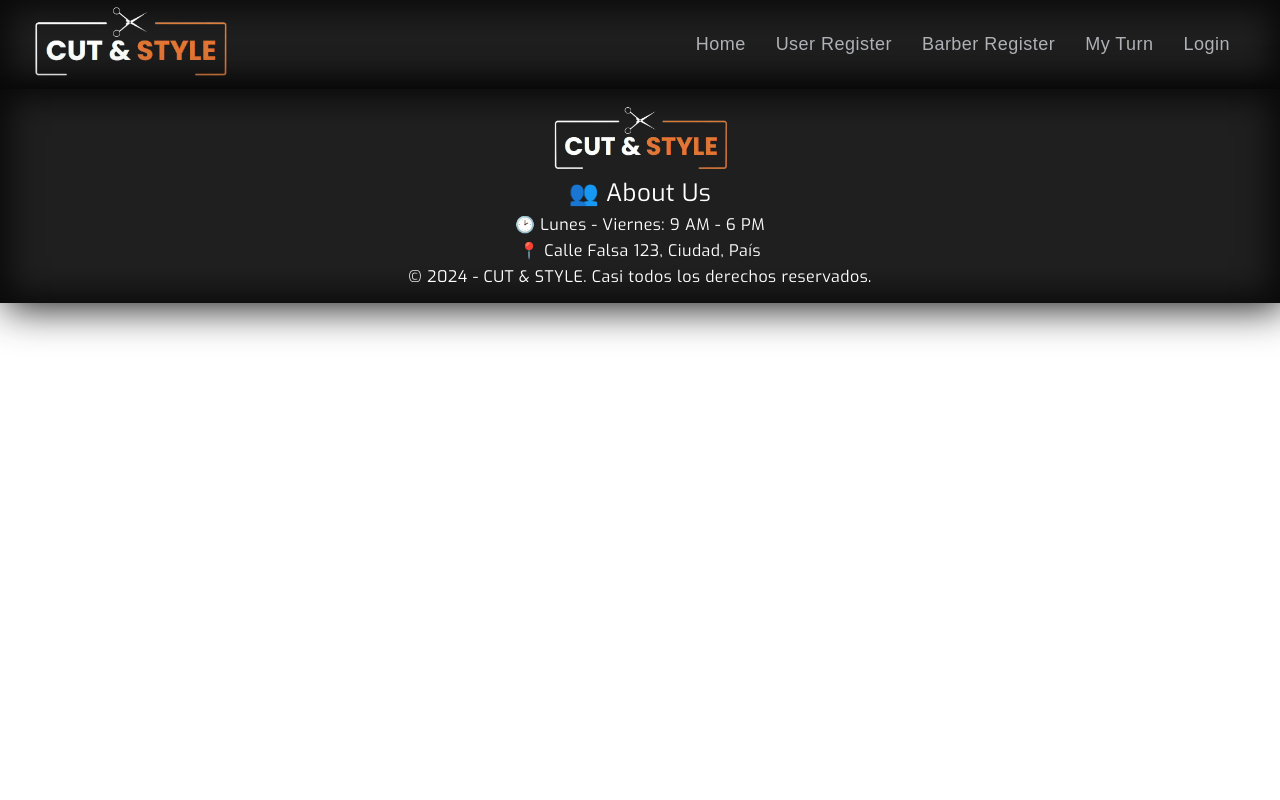
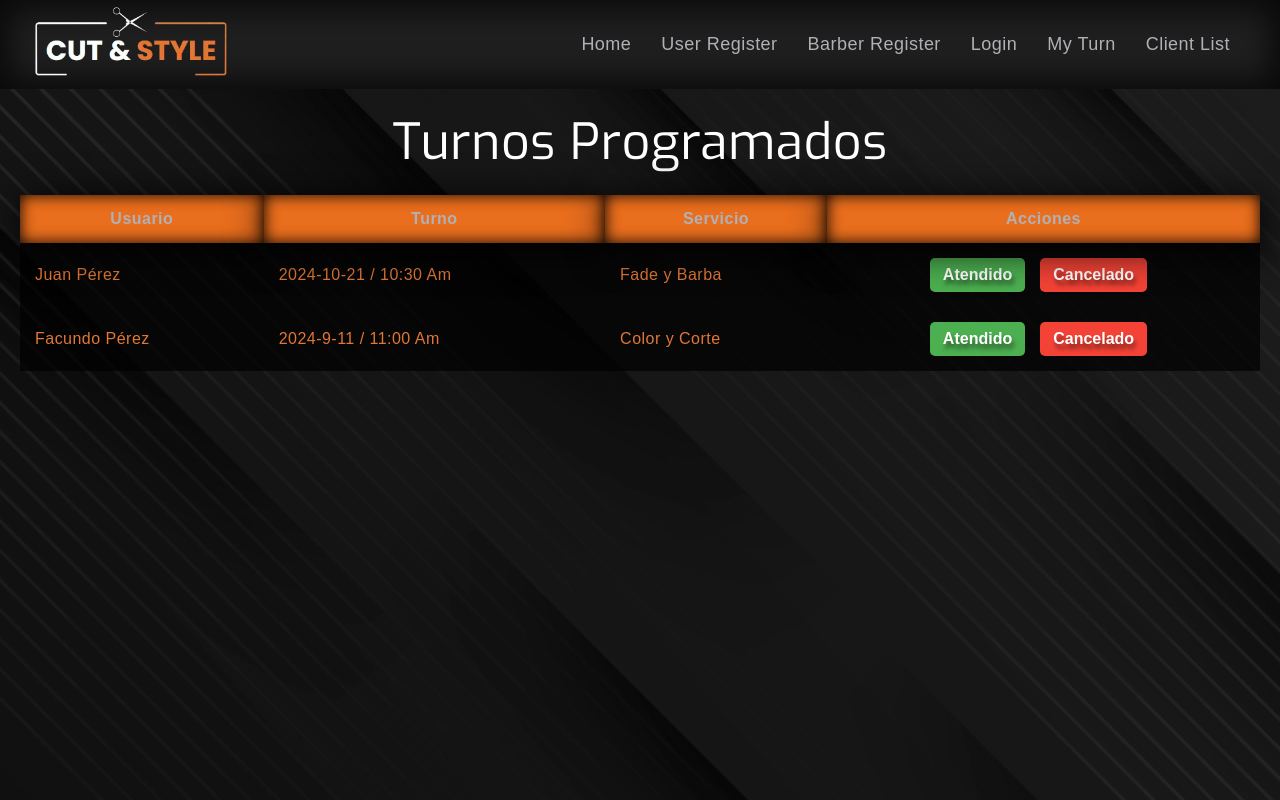
Before and after one commit to FraNkoRasia/CUT-STYLE, a React (Vite) app in the folder frontend/: page /clientlist in a window 1280 px wide. Shown: the top 800 px of the page. Built offline with nearby package versions, Linux system fonts and the light colour scheme.

Commit message:
creo vista Client Style

```diff
--- a/frontend/src/App.jsx
+++ b/frontend/src/App.jsx
@@ -8,6 +8,9 @@ import RegisterStylist from './Components/Formularios/RegisterStylist';
 import About from './Components/About/About';
 import BarberShop from './Components/BarberShop/BarberShop';
 import Turno from './Components/MyTurn/Turno';
+import ClientList from './Components/ClientList/ClientList';
+import ProtectedRoute from './Components/ProtectedRoute/ProtectedRoute';
+import PublicRoute from './Components/ProtectedRoute/PublicRoute';
 import Footer from './Components/Footer/Footer';
 
 function App() {
@@ -18,13 +21,20 @@ function App() {
       <Header />
 
       <Routes>
+        {/* Ruta pública para Home y About, sin restricción */}
         <Route path="/" element={<Home />} />
+        <Route path="/about" element={<About />} />
+
+        {/* Rutas públicas protegidas */}
         <Route path="/login" element={<Login />} />
         <Route path="/register" element={<Register />} />
         <Route path="/registerbarber" element={<RegisterStylist />} />
+
+
+        {/* Ruta protegida */}
         <Route path="/barbershop" element={<BarberShop />} />
-        <Route path="/about" element={<About />} />
         <Route path="/turno" element={<Turno />} />
+        <Route path="/clientlist" element={<ClientList />} />
       </Routes>
 
       <Footer />
--- a/frontend/src/Components/About/About.jsx
+++ b/frontend/src/Components/About/About.jsx
@@ -68,6 +68,27 @@ export default function About() {
                         <div className="img__back"></div>
                     </div>
                     <div className="description">
+                        <h2>Emanuel Rodriguez</h2>
+                        <p className='roldev'>FRONTEND DEVELOPER</p>
+                        <p className='desc'>
+                            Desarrollador especializado en la creación de interfaces
+                            atractivas y funcionales. Experto en tecnologías modernas
+                            como React y CSS, enfocado en ofrecer experiencias de usuario
+                            intuitivas y eficientes.</p>
+                        <div>
+                            <a className='iconogithub' href=""><ImGithub size={40} /></a>
+                            <a className='iconolinkedin' href=""><FaLinkedin size={40} /></a>
+                        </div>
+
+                    </div>
+                </div>
+                 {/* Card 3 */}
+                 <div className="card">
+                    <div className="cover">
+                        <img src={Image} alt="" />
+                        <div className="img__back"></div>
+                    </div>
+                    <div className="description">
                         <h2>Franco Rasia</h2>
                         <p className='roldev'>FRONTEND DEVELOPER</p>
                         <p className='desc'>
--- /dev/null
+++ b/frontend/src/Components/ClientList/ClientList.css
@@ -0,0 +1,60 @@
+.atendido-btn,
+.cancelado-btn {
+    padding: 5px 10px;
+    margin-right: 10px;
+    border: none;
+    cursor: pointer;
+    border-radius: 5px;
+    transition: background-color 0.3s ease, opacity 0.3s ease;
+    font-weight: 550;
+    text-shadow: 2px 5px 4px rgba(0, 0, 0, 0.5);
+}
+
+.atendido-btn:hover {
+    background-color: #0c5c10;
+    opacity: 0.9;
+}
+
+.cancelado-btn:hover {
+    background-color: #c20704;
+    opacity: 0.9;
+}
+
+.atendido-btn {
+    background-color: #4CAF50;
+    color: white;
+}
+
+.cancelado-btn {
+    background-color: #f44336;
+    color: white;
+}
+
+.atendido-btn:hover,
+.cancelado-btn:hover {
+    opacity: 0.8;
+}
+
+td:last-child {
+    display: flex;
+    justify-content: center;
+    gap: 5px;
+    flex-direction: column;
+    margin: 0 auto;
+}
+
+@media (min-width: 768px) {
+    td:last-child {
+        flex-direction: row;
+    }
+}
+
+@media (min-width: 1024px) {
+
+    .atendido-btn,
+    .cancelado-btn {
+        padding: 8px 13px;
+        font-size: 16px;
+
+    }
+}
--- /dev/null
+++ b/frontend/src/Components/ClientList/ClientList.jsx
@@ -0,0 +1,56 @@
+import React from 'react';
+import '../ClientList/ClientList.css';
+
+export default function Turno() {
+    const datos = [
+        { nombre: 'Juan Pérez', fecha: '2024-10-21 / 10:30 Am', servi: 'Fade y Barba' },
+        { nombre: 'Facundo Pérez', fecha: '2024-9-11 / 11:00 Am', servi: 'Color y Corte' }
+    ];
+
+    const handleAtendido = (nombre) => {
+        alert(`Turno de ${nombre} marcado como atendido.`);
+        // Aquí puedes agregar la lógica para manejar el turno como atendido
+    };
+
+    const handleCancelado = (nombre) => {
+        alert(`Turno de ${nombre} cancelado.`);
+        // Aquí puedes agregar la lógica para manejar la cancelación del turno
+    };
+
+    return (
+        <div className="turno-container">
+            <h2>Turnos Programados</h2>
+            <table>
+                <thead>
+                    <tr>
+                        <th>Usuario</th>
+                        <th>Turno</th>
+                        <th>Servicio</th>
+                        <th>Acciones</th> {/* Nueva columna para los botones */}
+                    </tr>
+                </thead>
+                <tbody>
+                    {datos.map((turno, index) => (
+                        <tr key={index}>
+                            <td>{turno.nombre}</td>
+                            <td>{turno.fecha}</td>
+                            <td>{turno.servi}</td>
+                            <td>
+                                <button
+                                    className="atendido-btn"
+                                    onClick={() => handleAtendido(turno.nombre)}>
+                                    Atendido
+                                </button>
+                                <button
+                                    className="cancelado-btn"
+                                    onClick={() => handleCancelado(turno.nombre)}>
+                                    Cancelado
+                                </button>
+                            </td>
+                        </tr>
+                    ))}
+                </tbody>
+            </table>
+        </div>
+    );
+}
--- a/frontend/src/Components/Header/Header.css
+++ b/frontend/src/Components/Header/Header.css
@@ -143,7 +143,7 @@ nav {
     }
 }
 
-@media (min-width: 768px) {
+@media (min-width: 850px) {
     .logo img {
         width: 180px;
     }
--- a/frontend/src/Components/Header/Header.jsx
+++ b/frontend/src/Components/Header/Header.jsx
@@ -82,8 +82,11 @@ export default function Header() {
                                 <li><Link to="/" onClick={() => handleMenuClick('/')}>Home</Link></li>
                                 <li><Link to="/register" onClick={() => handleMenuClick('/register')}>User Register </Link></li>
                                 <li><Link to="/registerbarber" onClick={() => handleMenuClick('/registerbarber')}>Barber Register</Link></li>
+                                <li><Link to="/login" onClick={() => handleMenuClick('/login')}>Login</Link></li>
+
+                                {/* SOLO PARA VER, HAY Q BORRARLO Y PONERLO EN SU RESPECTIVO ROL */}
                                 <li><Link to="/turno" onClick={() => handleMenuClick('/turno')}>My Turn</Link></li>
-                                <li><Link to="/login" onClick={() => handleMenuClick('/login')}>Login</Link></li>
+                                <li><Link to="/clientlist" onClick={() => handleMenuClick('/clientlist')}>Client List</Link></li>
                             </>
                         )}
                         {isLoggedIn && userRole === 'Administrador' && (
@@ -93,7 +96,12 @@ export default function Header() {
                         )}
                         {isLoggedIn && userRole === 'Usuario' && (
                             <>
-                                {/* Opciones para Usuario */}
+                                <li><Link to="/turno" onClick={() => handleMenuClick('/turno')}>My Turn</Link></li>
+                            </>
+                        )}
+                        {isLoggedIn && userRole === 'Barber' && (
+                            <>
+                                <li><Link to="/clientlist" onClick={() => handleMenuClick('/clientlist')}>Client List</Link></li>
                             </>
                         )}
                     </ul>
--- a/frontend/src/Components/MyTurn/Turno.css
+++ b/frontend/src/Components/MyTurn/Turno.css
@@ -1,4 +1,3 @@
-
 @import url('https://fonts.googleapis.com/css2?family=Exo:ital,wght@0,100..900;1,100..900&display=swap');
 @import url('https://fonts.googleapis.com/css2?family=Montserrat:ital,wght@0,100..900;1,100..900&display=swap');
 
@@ -26,7 +25,6 @@
 .turno-container table {
     width: 100%;
     background-color: rgba(0, 0, 0, 0.7);
-    border-collapse: separate;
     border-spacing: 0 10px;
 }
 
--- /dev/null
+++ b/frontend/src/Components/ProtectedRoute/ProtectedRoute.jsx
@@ -0,0 +1,15 @@
+import { Navigate } from 'react-router-dom';
+
+const ProtectedRoute = ({ children }) => {
+  const isAuthenticated = sessionStorage.getItem('token'); // Verifica si el token existe en sessionStorage
+
+  if (!isAuthenticated) {
+    // Si no está autenticado, redirige al login
+    return <Navigate to="/login" />;
+  }
+
+  // Si está autenticado, renderiza los hijos (children) de la ruta
+  return children;
+};
+
+export default ProtectedRoute;
--- /dev/null
+++ b/frontend/src/Components/ProtectedRoute/PublicRoute.jsx
@@ -0,0 +1,16 @@
+import React from 'react';
+import { Navigate } from 'react-router-dom';
+
+const PublicRoute = ({ children }) => {
+  const token = sessionStorage.getItem('token');
+
+  if (token) {
+    // Si el usuario está logueado, redirige a la página de inicio o home
+    return <Navigate to="/" />;
+  }
+
+  // Si no está logueado, permite acceder a la ruta
+  return children;
+};
+
+export default PublicRoute;
```
